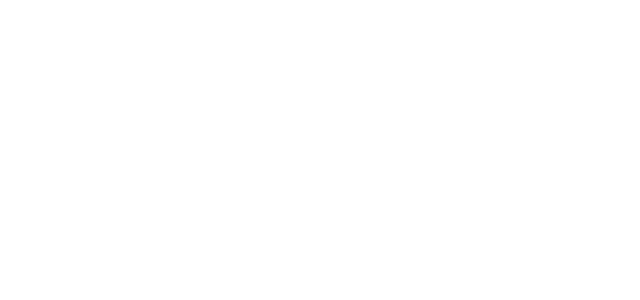
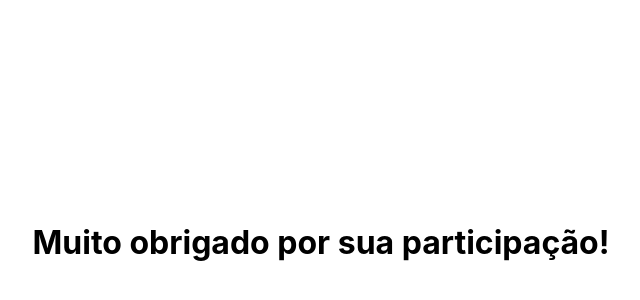
Before and after one commit to Lyulie/analise-produto, a React (Vite) app: page /final in a window 1280 px wide. Before the commit this address had no page. Shown: the part 140-440 px from the top of the page, without its empty margins (319-959 px from the left). Built offline with nearby package versions, Linux system fonts and the light colour scheme.

Commit message:
adicionando pagina final

```diff
--- a/src/App.tsx
+++ b/src/App.tsx
@@ -6,6 +6,7 @@ import Etapa3 from './components/Etapa3';
 import Etapa4 from './components/Etapa4';
 import Home from './components/Home';
 import Etapa5 from './components/Etapa5';
+import Final from './components/Final';
 
 
 
@@ -21,6 +22,7 @@ function App() {
             <Route path='/etapa3' element={<Etapa3 />} />
             <Route path='/etapa4' element={<Etapa4 />} />
             <Route path='/etapa5' element={<Etapa5 />} />
+            <Route path='/final' element={<Final />} />
           </Routes>
         </BrowserRouter>
       </>
--- a/src/components/Etapa5/index.tsx
+++ b/src/components/Etapa5/index.tsx
@@ -4,7 +4,7 @@ import { useState } from "react"
 import "./styles.css"
 import { Seletor } from "../Seletor"
 
-const OPCOES = ['1', '2', '3', '4', '5', '6', '7']
+const OPCOES = ['', '1', '2', '3', '4', '5', '6', '7']
 
 export default function Etapa5() {
     const location = useLocation()
@@ -22,6 +22,9 @@ export default function Etapa5() {
 
     const handleSelect = (index: number, value: string) => {
         let newSelectedOptions = [...selectedOptions];
+        if(!value && newSelectedOptions[index] && !OPCOES.includes(newSelectedOptions[index])) {
+            OPCOES.push(newSelectedOptions[index]);
+        }
         newSelectedOptions[index] = value;
         setSelectedOptions(newSelectedOptions);
     };
@@ -44,7 +47,7 @@ export default function Etapa5() {
                         ) :
                             <>
                                 <Seletor
-                                    options={OPCOES.filter(option => !selectedOptions.includes(option) || option === selectedOptions[index])}
+                                    options={OPCOES.filter(option => option === '' || !selectedOptions.includes(option) || option === selectedOptions[index])}
                                     onSelect={(value: string) => handleSelect(index, value)}
                                 />
                                 <img src={item.src} alt="" />
@@ -59,7 +62,7 @@ export default function Etapa5() {
                 <button
                     className="done"
                     type="submit"
-                    onClick={() => { navigate('/etapa6', { replace: true, state: { id: location.state.id, o4: location.state.o4 } }) }}>
+                    onClick={() => { navigate('/final', { replace: true, state: { id: location.state.id, o4: location.state.o4, ranking: selectedOptions } }) }}>
                     Avançar
                 </button>
             </div>
--- /dev/null
+++ b/src/components/Final/index.tsx
@@ -0,0 +1,10 @@
+import "./styles.css"
+
+export default function Final() {
+
+    return (
+        <main>
+            <h1>Muito obrigado por sua participação!</h1>
+        </main>
+    )
+}
--- /dev/null
+++ b/src/components/Final/styles.css
@@ -0,0 +1,8 @@
+main {
+    display: flex;
+    width: 100%;
+    height: 90vh;
+    margin: 0;
+    padding: 0;
+    justify-content: center;
+}
```
